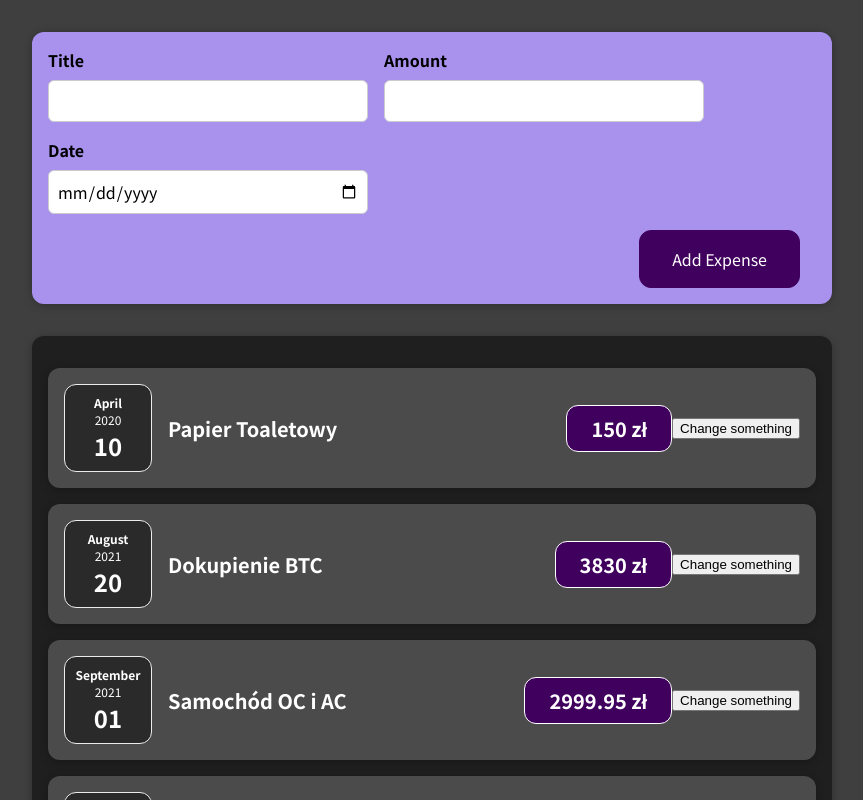
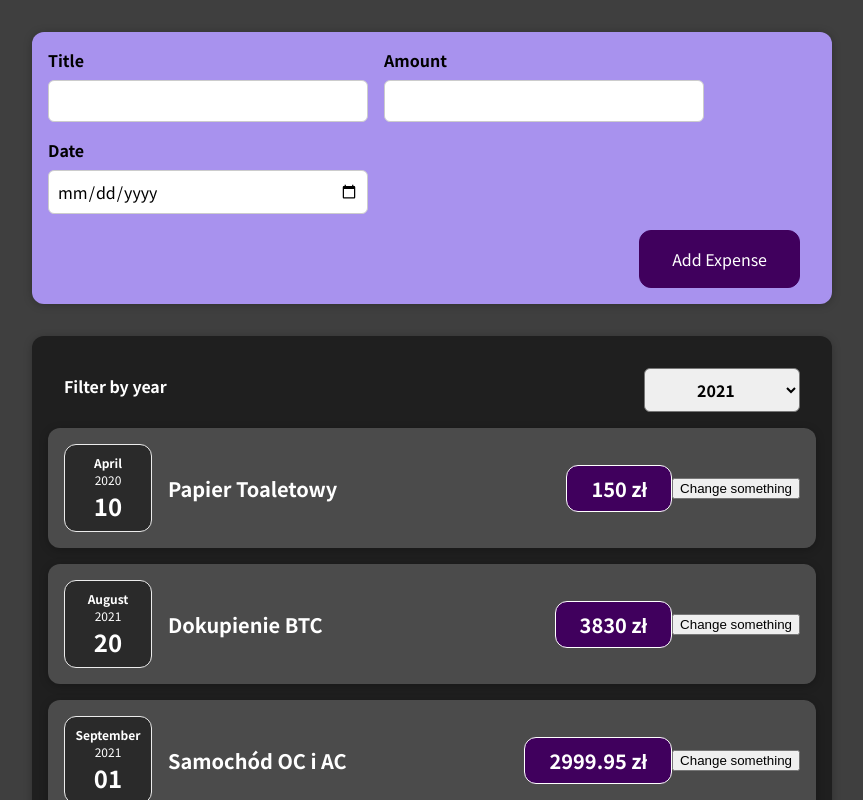
Before and after one commit to JanSzalanski/react_sample1, a React (Create React App) app: page / in a window 1280 px wide. Shown: the top 800 px of the page, without its empty margins (208-1071 px from the left). Built offline with nearby package versions, Linux system fonts and the light colour scheme.

Commit message:
added Expense Filter

```diff
--- a/src/App.js
+++ b/src/App.js
@@ -26,9 +26,14 @@
     },
   ];
 
+  const addExpenseHandler = (expense) => {
+    console.log("In App.js");
+    console.log(expense);
+  };
+
   return (
     <div>
-      <NewExpense />
+      <NewExpense onAddExpense={addExpenseHandler} />
       <Expenses items={expenses} />
     </div>
   );
--- a/src/components/Expenses/ExpenseItem.js
+++ b/src/components/Expenses/ExpenseItem.js
@@ -5,6 +5,7 @@
 
 const ExpenseItem = (props) => {
   const [title, setTitle] = useState(props.title);
+  // const [year, setYear] = useState(props.year);
 
   const clickHandler = () => {
     setTitle("Updateds");
--- a/src/components/Expenses/Expenses.js
+++ b/src/components/Expenses/Expenses.js
@@ -1,15 +1,42 @@
-import React from "react";
+import React, { useState } from "react";
 import "./Expenses.css";
 import ExpenseItem from "./ExpenseItem";
 import Card from "../UI/Card";
+import ExpensesFilter from "../ExpensesFilter/ExpensesFlter";
 
 const Expenses = (props) => {
+  const [filteredYear, setFilteredYear] = useState("2021");
+
+  const addYearHandler = (rok) => {
+    setFilteredYear(rok);
+  };
   return (
     <Card className="expenses">
-      <ExpenseItem title={props.items[0].title} amount={props.items[0].amount} date={props.items[0].date}></ExpenseItem>
-      <ExpenseItem title={props.items[1].title} amount={props.items[1].amount} date={props.items[1].date}></ExpenseItem>
-      <ExpenseItem title={props.items[2].title} amount={props.items[2].amount} date={props.items[2].date}></ExpenseItem>
-      <ExpenseItem title={props.items[3].title} amount={props.items[3].amount} date={props.items[3].date}></ExpenseItem>
+      <ExpensesFilter selected={filteredYear} onAddYear={addYearHandler} />
+      <ExpenseItem
+        title={props.items[0].title}
+        amount={props.items[0].amount}
+        date={props.items[0].date}
+        // year={year}
+      ></ExpenseItem>
+      <ExpenseItem
+        title={props.items[1].title}
+        amount={props.items[1].amount}
+        date={props.items[1].date}
+        // year={year}
+      ></ExpenseItem>
+      <ExpenseItem
+        title={props.items[2].title}
+        amount={props.items[2].amount}
+        date={props.items[2].date}
+        // year={year}
+      ></ExpenseItem>
+      <ExpenseItem
+        title={props.items[3].title}
+        amount={props.items[3].amount}
+        date={props.items[3].date}
+        // year={year}
+      ></ExpenseItem>
     </Card>
   );
 };
--- /dev/null
+++ b/src/components/ExpensesFilter/ExpensesFilter.css
@@ -0,0 +1,24 @@
+.expenses-filter {
+  color: white;
+  padding: 0 1rem;
+}
+
+.expenses-filter__control {
+  display: flex;
+  width: 100%;
+  align-items: center;
+  justify-content: space-between;
+  margin: 1rem 0;
+}
+
+.expenses-filter label {
+  font-weight: bold;
+  margin-bottom: 0.5rem;
+}
+
+.expenses-filter select {
+  font: inherit;
+  padding: 0.5rem 3rem;
+  font-weight: bold;
+  border-radius: 6px;
+}
--- /dev/null
+++ b/src/components/ExpensesFilter/ExpensesFlter.js
@@ -0,0 +1,24 @@
+import React from "react";
+import "./ExpensesFilter.css";
+
+const ExpensesFilter = (props) => {
+  const dropdownChangeHandler = (event) => {
+    props.onAddYear(event.target.value);
+  };
+
+  return (
+    <div className="expenses-filter">
+      <div className="expenses-filter__control">
+        <label>Filter by year</label>
+        <select value={props.selected} onChange={dropdownChangeHandler}>
+          <option value="2022">2022</option>
+          <option value="2021">2021</option>
+          <option value="2020">2020</option>
+          <option value="2019">2019</option>
+        </select>
+      </div>
+    </div>
+  );
+};
+
+export default ExpensesFilter;
--- a/src/components/NewExpense/ExpenseForm.js
+++ b/src/components/NewExpense/ExpenseForm.js
@@ -1,7 +1,7 @@
 import React, { useState } from "react";
 import "./ExpenseForm.css";
 
-const ExpenseForm = () => {
+const ExpenseForm = (props) => {
   const [enteredTitle, setEnteredTitle] = useState("");
   const [enteredAmount, setEnteredAmount] = useState("");
   const [enteredDate, setEnteredDate] = useState("");
@@ -27,7 +27,10 @@
       date: new Date(enteredDate),
     };
 
-    console.log(expenseData);
+    props.onSaveExpenseData(expenseData);
+    setEnteredTitle("");
+    setEnteredAmount("");
+    setEnteredDate("");
   };
 
   return (
@@ -35,17 +38,17 @@
       <div className="new-expense__controls">
         <div className="new-expense__control">
           <label>Title</label>
-          <input type="text" onChange={titleChangeHandler} />
+          <input type="text" onChange={titleChangeHandler} value={enteredTitle} />
         </div>
 
         <div className="new-expense__control">
           <label>Amount</label>
-          <input type="number" min=".01" step=".01" onChange={amountChangeHandler} />
+          <input type="number" min=".01" step=".01" onChange={amountChangeHandler} value={enteredAmount} />
         </div>
 
         <div className="new-expense__control">
           <label>Date</label>
-          <input type="Date" min="2019-01-01" max="2022-12-31" onChange={dateChangeHandler} />
+          <input type="Date" min="2019-01-01" max="2022-12-31" onChange={dateChangeHandler} value={enteredDate} />
         </div>
       </div>
       <div className="new-expense__actions">
--- a/src/components/NewExpense/NewExpense.js
+++ b/src/components/NewExpense/NewExpense.js
@@ -2,10 +2,19 @@
 import "./NewExpense.css";
 import ExpenseForm from "./ExpenseForm";
 
-const NewExpense = () => {
+const NewExpense = (props) => {
+  const saveExpenseDataHandler = (enteredExpenseData) => {
+    const expenseData = {
+      ...enteredExpenseData,
+      id: Math.random().toString(),
+    };
+
+    props.onAddExpense(expenseData);
+  };
+
   return (
     <div className="new-expense">
-      <ExpenseForm />
+      <ExpenseForm onSaveExpenseData={saveExpenseDataHandler} />
     </div>
   );
 };
```
Also changed, not shown: 1 other file (tests, documents, lock files or other folders).
